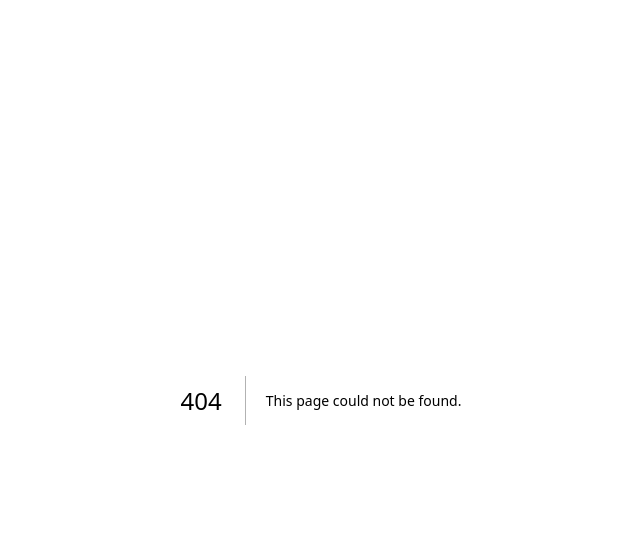
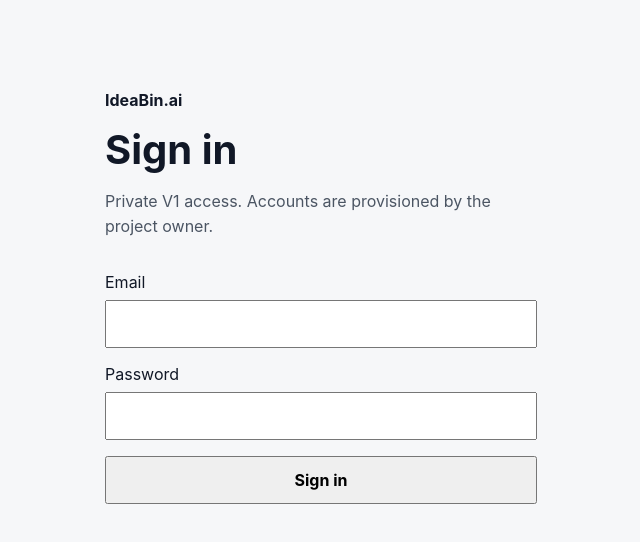
Before and after one commit to TheRealSynth/ideabin-ai, a Next.js app in the folder apps/web/: page /login in a window 1280 px wide. Before the commit this address had no page. Shown: the top 542 px of the page, without its empty margins (319-959 px from the left). Built offline with nearby package versions, Linux system fonts and the light colour scheme.

Commit message:
auth: add private IdeaBin login page

```diff
--- /dev/null
+++ b/apps/web/app/login/page.tsx
@@ -0,0 +1,51 @@
+import { login } from "./actions";
+
+export default async function LoginPage({
+  searchParams,
+}: {
+  searchParams: Promise<{ error?: string }>;
+}) {
+  const { error } = await searchParams;
+
+  return (
+    <main style={{ maxWidth: 480, margin: "0 auto", padding: "72px 24px" }}>
+      <p className="eyebrow">IdeaBin.ai</p>
+      <h1 style={{ fontSize: "2.5rem" }}>Sign in</h1>
+      <p>Private V1 access. Accounts are provisioned by the project owner.</p>
+
+      {error ? (
+        <p role="alert" style={{ color: "#991b1b" }}>
+          Sign-in failed. Check your email and password.
+        </p>
+      ) : null}
+
+      <form action={login} style={{ display: "grid", gap: 16, marginTop: 32 }}>
+        <label style={{ display: "grid", gap: 8 }}>
+          <span>Email</span>
+          <input
+            name="email"
+            type="email"
+            autoComplete="email"
+            required
+            style={{ padding: 12, font: "inherit" }}
+          />
+        </label>
+
+        <label style={{ display: "grid", gap: 8 }}>
+          <span>Password</span>
+          <input
+            name="password"
+            type="password"
+            autoComplete="current-password"
+            required
+            style={{ padding: 12, font: "inherit" }}
+          />
+        </label>
+
+        <button type="submit" style={{ padding: 12, font: "inherit", fontWeight: 700 }}>
+          Sign in
+        </button>
+      </form>
+    </main>
+  );
+}
```
